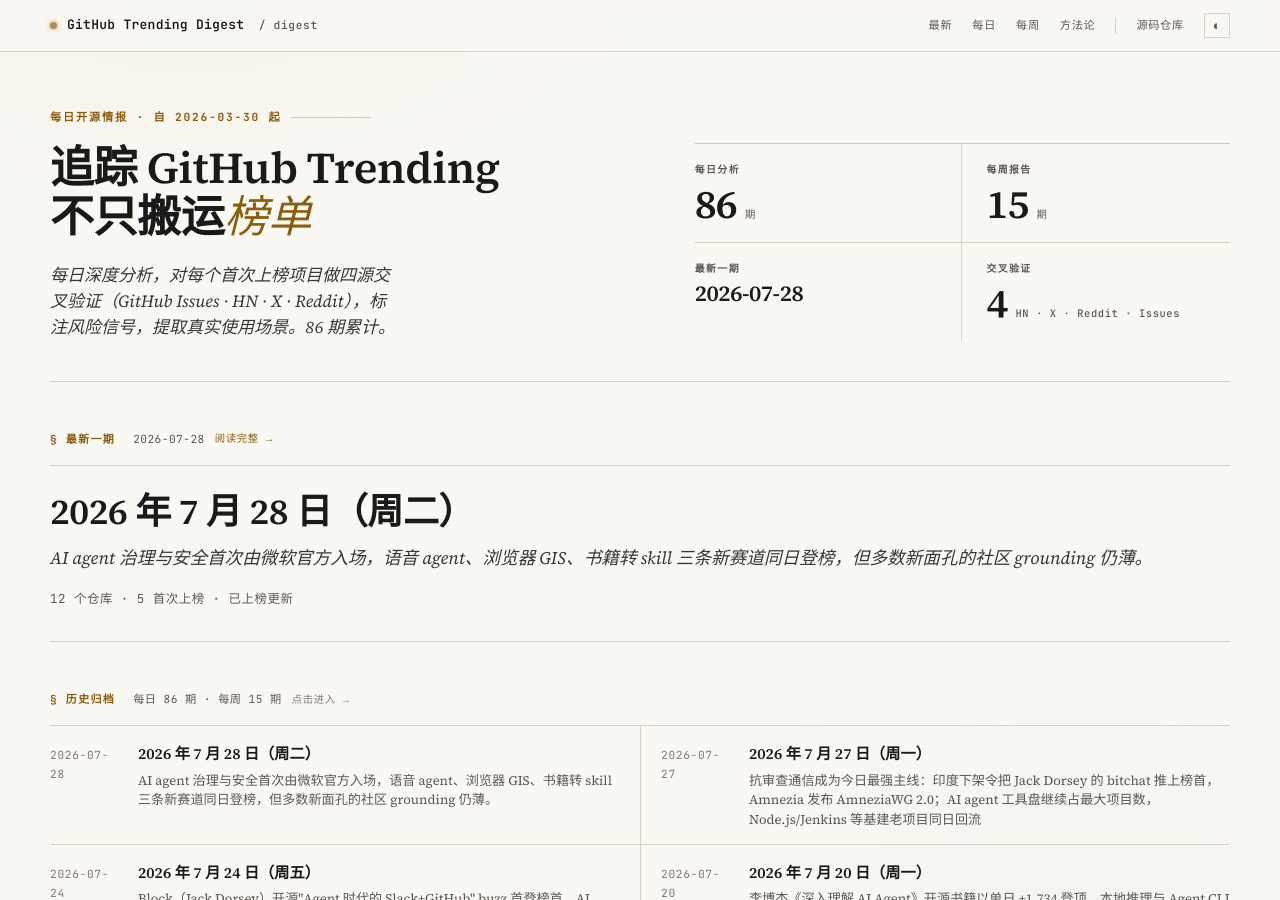
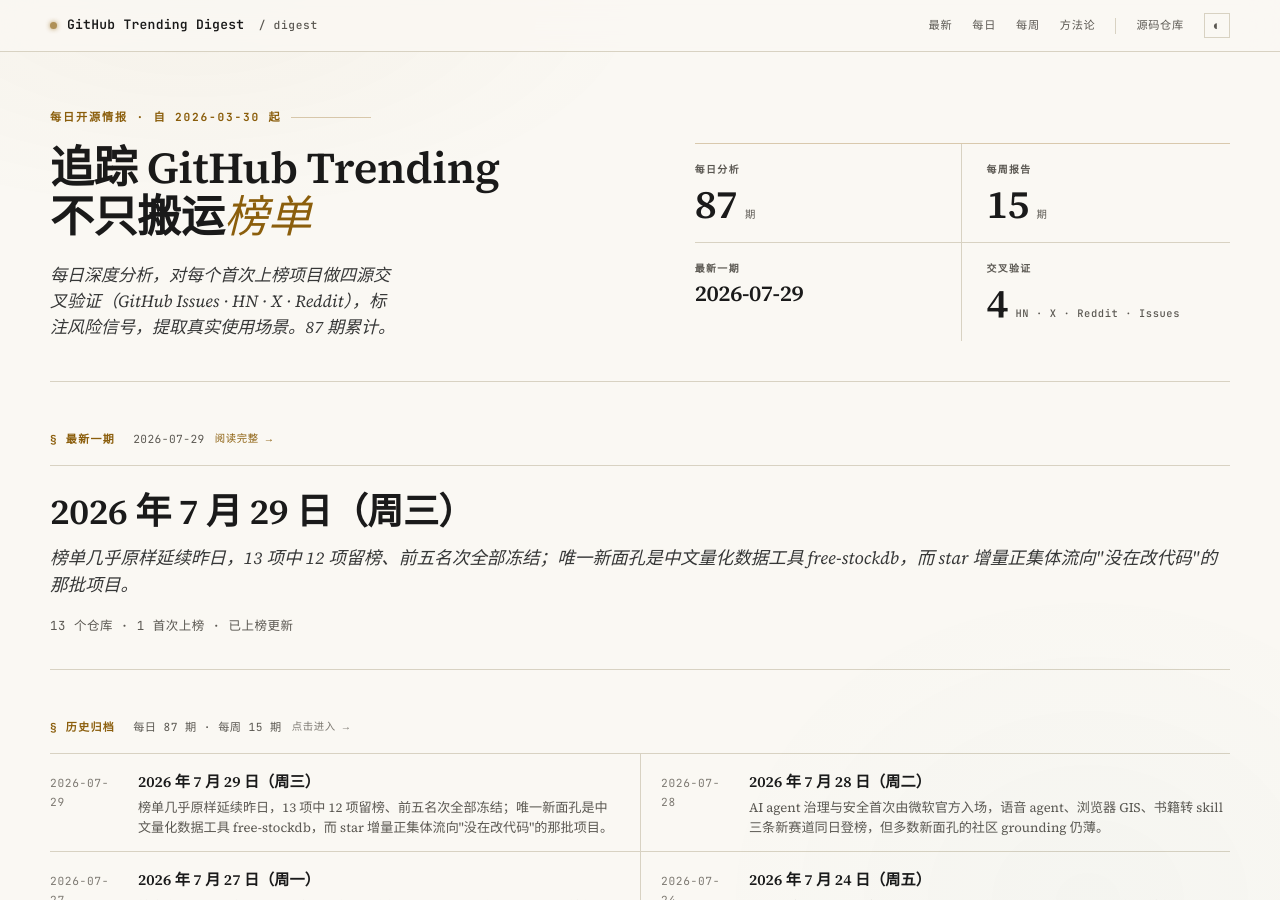
Before and after one commit to maxzyma/github-trending-digest, a Jekyll site: the page built from index.md, in a window 1280 px wide and 900 px high. Built offline with Jekyll 4.4.1, drawn with Linux system fonts in a browser that asks for light colours; part of the change alters nothing that is shown; some of the changed text lies outside the part shown.

Commit message:
daily: 2026-07-29 — list carries over from 07-28 (12/13 retained), sole NEW free-stockdb; star growth decoupled from code activity
Generated with Claude Code

```diff
--- /dev/null
+++ b/daily/2026-07-29-analysis.md
@@ -0,0 +1,166 @@
+---
+layout: daily
+date: 2026-07-29
+title: GitHub Trending 深度分析 — 2026 年 7 月 29 日（周三）
+subtitle: 榜单几乎原样延续昨日，13 项中 12 项留榜、前五名次全部冻结；唯一新面孔是中文量化数据工具 free-stockdb，而 star 增量正集体流向"没在改代码"的那批项目。
+total: 13
+new_count: 1
+new_repos:
+  - repo: hello245m/free-stockdb
+    stars: 1339
+    star_delta: 50
+    lang: HTML
+    source_strength: 中
+    risk_tags: ['vanity', 'stability', 'compliance', 'privacy', 'dependency', 'bus_factor']
+updated_repos:
+  - repo: pascalorg/editor
+    change: "="
+    days_listed: 2
+  - repo: jenkinsci/jenkins
+    change: "="
+    days_listed: 3
+  - repo: moeru-ai/airi
+    change: "="
+    days_listed: 2
+  - repo: andrewyng/aisuite
+    change: "="
+    days_listed: 3
+  - repo: affaan-m/ECC
+    change: "="
+    days_listed: 2
+  - repo: huggingface/speech-to-speech
+    change: ↓1
+    days_listed: 2
+  - repo: virgiliojr94/book-to-skill
+    change: ↓1
+    days_listed: 2
+  - repo: opengeos/GeoLibre
+    change: ↓1
+    days_listed: 2
+  - repo: paperswithbacktest/awesome-systematic-trading
+    change: ↓1
+    days_listed: 2
+  - repo: microsoft/agent-governance-toolkit
+    change: ↓1
+    days_listed: 2
+  - repo: yorukot/superfile
+    change: ↓1
+    days_listed: 3
+  - repo: bradautomates/claude-video
+    change: ↓1
+    days_listed: 2
+---
+
+# GitHub Trending 深度分析 — 2026 年 7 月 29 日（周三）
+
+_榜单几乎原样延续昨日，13 项中 12 项留榜、前五名次全部冻结；唯一新面孔是中文量化数据工具 free-stockdb，而 star 增量正集体流向"没在改代码"的那批项目。_
+
+_项目总数: 13 | 首次上榜: 1 | 重新上榜: 0 | 已上榜更新: 12 | 数据源: https://github.com/trending_
+
+## 本日主线
+
+**主线一：榜单地图 — 昨日阵容整体留榜，赛道结构未变，只在末位插入一个中文量化工具。** 今日 13 项中 12 项来自昨日名单，前五（pascalorg/editor、jenkinsci/jenkins、moeru-ai/airi、andrewyng/aisuite、affaan-m/ECC）名次一格未动，第 6 位插入唯一 NEW —— hello245m/free-stockdb（A 股本地行情数据库），其后 7 项整体顺延一位。赛道仍是四组：① **AI agent 工具链与治理**（ECC、book-to-skill、claude-video、aisuite、microsoft/agent-governance-toolkit）；② **语音/陪伴 agent**（airi、huggingface/speech-to-speech）；③ **专业领域工具**（GeoLibre、pascalorg/editor，今日新增 free-stockdb）；④ **成熟基础设施与清单**（jenkins、superfile、awesome-systematic-trading）。对读者的含义很直接：今天没有新赛道出现，值得投入注意力的是昨日已识别项目的**扩散速度差异**，而不是名单本身。
+
+**主线二：量化数据工程被单独拎出来了 —— free-stockdb 的卖点不是策略，而是"把全市场分钟线搬到本地"。** 这是今日唯一 NEW，也是本 tracker 少见的中文个人项目：双击 exe 同步 A 股全市场日/周/月/分钟 K 线到本机，再起本地服务，通过 Python SDK / HTTP / Excel-WPS / 网页 / MCP 五种方式查询，内置 39 指标、复权因子与申万+概念板块映射。它和榜上 awesome-systematic-trading 构成一条隐含的量化线：清单解决"用什么框架"，free-stockdb 解决更前置也更脏的"数据从哪来、怎么不被限频封 IP"。对个人量化研究者，这是真实痛点；但它同时是今日最需要谨慎解读的项目——核心是仓库外的预编译 exe，数据镜像地址不在仓库里，1,339 stars 对应 8 个 subscribers 与零独立第三方讨论（详见项目段）。
+
+**主线三：今天最值得记的一条数据是"star 增量与代码活跃度继续脱钩"，且比昨天更极端。** 今日最高单日增量是 bradautomates/claude-video 的 +988，而它最后一次 push 停在 2026-07-01，已近一个月无提交；yorukot/superfile +662、opengeos/GeoLibre +607 属于有维护支撑的扩散；反过来，每天在跑 CI、合依赖的 microsoft/agent-governance-toolkit 今日只有 +46，andrewyng/aisuite 只有 +62。也就是说，今日名单的排序与增量基本由**传播长尾**决定，与工程投入几乎无关。这不是本日独有现象，但连续两天同一形态出现，值得读者在读任何 Trending 名单时默认打折。
+
+**主线四：榜单解读提醒 — "留榜"不等于"持续被采用"。** 12 项留榜、前五冻结容易被读成"这些项目正在稳定获得采用"，但从 subscribers 与外部讨论看，多数留榜项目的比值仍在 150:1 以上（ECC 192:1、airi 265:1、claude-video 229:1、superfile 365:1、free-stockdb 167:1）。Trending 的留榜更多反映话题惯性，判断是否值得投入仍需看 `pushed_at` 与除作者以外的独立讨论。
+
+## NEW 项目
+
+### [hello245m/free-stockdb](https://github.com/hello245m/free-stockdb) — NEW ⭐ 1,339（+50）| HTML | 信源：中
+
+**它是什么**: 一个装在自己电脑上的"A 股行情数据库"。双击一个更新程序，它把整个 A 股市场的日线、周线、月线和 1/5/15/30 分钟 K 线下载到本机文件夹；再双击另一个程序，本机就起了一个数据服务（默认 `127.0.0.1:7899`）。之后你想查行情，可以用 Python、HTTP 接口、Excel/WPS 公式、浏览器网页，甚至让 Claude/Cursor 通过 MCP 直接问它。
+
+**解决什么问题**: 做 A 股量化研究，真正卡住人的往往不是策略，而是数据工程。逐只股票去调远程免费接口会被限频甚至封 IP，作者自述拉一遍全市场分钟线要 3-5 天。数据落到本地之后，回测和指标计算只读本机文件，速度快、可离线、可在局域网里多人共享同一份数据。它还预置了 39 个技术指标、复权因子，以及申万三级行业与约 1,200 个概念板块的映射，省掉自己拼板块归属的活。
+
+**谁在用、怎么用**（来自 Issues/中文社区）:
+- 全市场分钟线批量回测：这是项目的主场景，README 与 issue #7 的用户实测反馈更新器能跑到 30-50MB/s。
+- 非编程路径取数：Excel/WPS 直接用公式拉行情，适合不写代码的研究者；#17 有用户反馈 MCP 目录文件被误删，说明 MCP 接入确有人在用。
+- 跨市场与跨平台需求外溢：#20 求美股/港股、#23 求单股下载、#1 求 mac/linux（有人已尝试用 wine 跑），需求踊跃说明存在真实使用意愿，而非纯收藏。
+
+**社区怎么评价**:
+- 正面: 下载速度与"本地化"思路获认可；forks 213、issue 里持续有功能诉求，是真实使用信号。
+- 负面: 数据正确性与合并停滞是主要问题——#50 报告分钟/周/月聚合 K 线的 open/close 颠倒（范围查询方向与时间映射不一致），这类缺陷会直接污染回测结论，对应修复 PR #51 至今 open；外部贡献者 im47cn 提交的 #45（HTTP 参数未 URL-decode）、#46（单线程 accept loop）两个 P0/P1 修复同样未合并。#7 中作者明确不考虑内网 http 代理支持，#49 询问在线更新无回复。
+- 健康度: 1,339 ⭐ / 8 subscribers ≈ **167:1**；forks 213，open issues 5；仓龄仅 2.7 个月（2026-05-08 建仓），MIT；唯一 contributor `hello245m`（35 commits）。仓库内实际代码仅约 30KB C++（`server.cpp` / `updater.cpp`）加 Python 封装，分发物是预编译 exe；#19 问是否开源，作者答"后续可以考虑……担心开源后诞生 n 个收费版"，即核心引擎目前是闭源二进制。仅 1 个 release（测试版 0.2.1），README 仍写"即将提供 mac 和 linux 版本"。外部讨论：HN 无讨论，X 无讨论，Reddit 无讨论，中文侧仅作者自荐的 V2EX 帖（t/1229982，标题即"快速破 1000 星"）且 0 回复，知乎/掘金无第三方评测。
+
+**风险与争议**:
+- **vanity**: 167:1 的 stars/subscribers 比、2.7 个月仓龄、HN/X/Reddit 全无讨论、中文侧只有作者自荐 0 回复帖——传播热度与可验证社区足迹明显不匹配。
+- **stability**: 仅 0.2.1"测试版本"，且存在分钟/周/月 K 线 open/close 颠倒这类会改变回测结论的正确性缺陷，修复 PR 未合并；仅支持 Windows。
+- **compliance**: 数据来源与再分发授权未披露。`docs/DATA_SOURCE.md` 声明更新器"不内置任何数据地址"，改读 `sync_url.txt` 指向的镜像；但仓库内的 `sync_url.txt` 全是注释、无实际地址，真实镜像地址只在 Release zip 内——数据供给链在仓库之外、不可审计，而 README 免责声明把数据版权与再分发责任推给"镜像发布者与使用者"。
+- **privacy**: 核心为闭源预编译 exe、无 CI 可复现构建，且会主动出网同步数据；上生产机前需自行做二进制核验与出网监控。
+- **dependency**: 数据可用性完全取决于作者维护的镜像节点，镜像一停整套工具即失效。
+- **bus_factor**: 单人 35 commits，三个外部修复 PR 长期未合。
+
+**技术备注**: C++ 服务端（GitHub 语言统计为 HTML，因仓库内网页查询界面占比高）+ Python SDK，MIT，2026-05-08 建仓；本地服务默认 `127.0.0.1:7899`，提供 Python / HTTP / Excel-WPS / HTML / MCP 五种查询入口；数据经 `manifest.txt` 做 SHA-256 校验；当前仅 Windows。未 clone 进 `repos/`——分发物是仓库外的预编译二进制，源码侧可分析内容有限，API 与源码树核验已足够。
+
+## 已上榜更新
+
+### pascalorg/editor — =（连续上榜 2 天）| rank 1
+
+- **Stars**: 18,792（今日 +341；累计 +386 since 昨日）
+- **更新**: 3D 建筑设计编辑器，连续第二天占据榜首，增量较昨日 +415 略降。subscribers 113（约 166:1）、open issues 31。仍未见公开事件锚点（版本发布、HN 帖）解释本轮回归，属传播长尾。
+
+### jenkinsci/jenkins — =（连续上榜 3 天）| rank 2
+
+- **Stars**: 26,083（今日 +180；累计 +72 since 昨日）
+- **更新**: 名次守在 #2。注意 GitHub 报的"今日 +180"与我方昨日 26,011 → 今日 26,083 的净增 +72 有明显落差，说明存在取关/统计窗口差异；老牌 CI 平台的注意力回流已进入衰减段。3,598 open issues 属十五年期项目的结构性特征。
+
+### moeru-ai/airi — =（连续上榜 2 天）| rank 3
+
+- **Stars**: 44,808（今日 +797；累计 +220 since 昨日）
+- **更新**: 自托管陪伴型 agent，增量与昨日 +796 几乎持平，是留榜项目中最稳定的一条。subscribers 169（约 265:1）、open issues 178、今日凌晨仍有 push，维护活跃。与 speech-to-speech 共同支撑今日语音 agent 线。
+
+### andrewyng/aisuite — =（连续上榜 3 天）| rank 4
+
+- **Stars**: 15,702（今日 +62；累计 +100 since 昨日）
+- **更新**: 多家 LLM 的统一调用层，增量从昨日 +185 收缩到 +62，热度明显退潮但排名靠留榜惯性守住 #4。subscribers 183（约 86:1，今日名单中比值最健康者之一）、open issues 140；最后 push 2026-07-25。
+
+### affaan-m/ECC — =（连续上榜 2 天）| rank 5
+
+- **Stars**: 234,862（今日 +636；累计 +299 since 昨日）
+- **更新**: agent harness 性能优化系统。仓龄约半年、23 万 star，仍是月报点名的短龄超高 star 样本；subscribers 1,224（约 192:1）、forks 35,788（fork:star ≈ 1:6.6）、open issues 89，比值与昨日持平。今日凌晨有 push，代码侧活跃，但采用证据仍需谨慎解读。
+
+### huggingface/speech-to-speech — ↓1（连续上榜 2 天）| rank 7
+
+- **Stars**: 7,304（今日 +227；累计 +362 since 昨日）
+- **更新**: HF 官方本地语音 agent 流水线，增量较昨日 +177 反而上升，说明 X 侧转发扩散仍在继续。subscribers 93（约 79:1）、open issues 115。无新版本事件；昨日记录的延迟与音频断续（#24、#108）仍是最热 issue，未见修复动向。
+
+### virgiliojr94/book-to-skill — ↓1（连续上榜 2 天）| rank 8
+
+- **Stars**: 11,500（今日 +423；累计 +553 since 昨日）
+- **更新**: 把技术书 PDF 编译成 Claude Code skill。增量维持在 +400 区间，subscribers 62 → 比值升至约 **185:1**（昨日 180:1），即 star 增速继续快于订阅增速。open issues 14、forks 1,344，最后 push 2026-07-27。昨日记录的版权（compliance）与提取层非拉丁字符丢失问题未见新进展。
+
+### opengeos/GeoLibre — ↓1（连续上榜 2 天）| rank 9
+
+- **Stars**: 3,440（今日 +607；累计 +292 since 昨日）
+- **更新**: 浏览器/桌面/移动端跨端云原生 GIS，增量较昨日 +420 上升，是今日增量增速最快的有维护支撑项目。subscribers 28（约 123:1，较昨日 126:1 略降，属良性方向）、open issues 8，今日凌晨仍在 push。HN v1.0 帖 301 分仍是本轮榜单中最强的单条外部 grounding。
+
+### paperswithbacktest/awesome-systematic-trading — ↓1（连续上榜 2 天）| rank 10
+
+- **Stars**: 9,672（今日 +309；累计 +346 since 昨日）
+- **更新**: 系统化交易资源清单。**最后 commit 仍是 2025-01-22**，停更约 18 个月未 archived，却连续第二天获得三位数 star 增量。subscribers 164（约 59:1，比值正常）、open issues 45、PR 全部积压。今日它与 NEW 的 free-stockdb 同框，构成"量化入门清单 + 数据工程工具"的一对，但读者需知前者已实际弃管。
+
+### microsoft/agent-governance-toolkit — ↓1（连续上榜 2 天）| rank 11
+
+- **Stars**: 5,236（今日 +46；累计 +185 since 昨日）
+- **更新**: 微软官方 agent 治理/零信任身份/沙箱套件，今日增量仅 +46，是全榜倒数第二，与其产业分量形成鲜明反差——说明"agent 治理"目前还是机构议题，不是开发者自发热点。subscribers 77（约 68:1）、open issues 161，今日凌晨仍有 push。昨日记录的策略路径 fail-open（#3137、#3360）与身份取自不可信 header 的实现落差未见公开修复披露；对该项目的评估仍应落到具体代码路径，而非 README 的 "10/10 OWASP" 徽章。
+
+### yorukot/superfile — ↓1（连续上榜 3 天）| rank 12
+
+- **Stars**: 21,507（今日 +662；累计 +229 since 昨日）
+- **更新**: Go 写的现代终端文件管理器，第三天仍保持 +662 的高增量，是本轮最持久的扩散之一。subscribers 59 → 约 **365:1**，比值偏高但对 CLI 工具属常见结构（装了就用、不订阅通知），不宜单凭比值判定空心。open issues 220，最后 push 2026-07-28。
+
+### bradautomates/claude-video — ↓1（连续上榜 2 天）| rank 13
+
+- **Stars**: 12,150（今日 +988，为今日最高单日增量；累计 +354 since 昨日）
+- **更新**: 让 Claude"看"视频的 skill（下载/抽帧/转写）。**最后 push 仍是 2026-07-01**，近一个月零提交却连续两天拿下全榜最高 star 增量（昨日 +989、今日 +988，增量几乎不衰减）。subscribers 53（约 229:1）、open issues 78、forks 1,220。这种"增量恒定 + 代码静止"的组合是典型的外部渠道持续投放特征，与自然口碑扩散（通常呈衰减曲线）形态不同，需谨慎解读。
+
+## 如何理解今天的热度信号
+
+今天最有信息量的不是名单内容，而是**留榜结构本身**：13 项中 12 项留榜、前五名次全部冻结。这种冻结容易被读成"这批项目正在稳定获得采用"，但把增量和 `pushed_at` 并排看，结论正好相反——排名前列的稳定性主要来自话题惯性，而当天的 star 增量正集体流向代码静止的项目：claude-video 近一个月无提交、连续两天 +988/+989；awesome-systematic-trading 停更 18 个月、连续两天三位数增量。与之相对，每天在合 PR、跑 CI 的 microsoft/agent-governance-toolkit 只有 +46，andrewyng/aisuite 只有 +62。
+
+对读者的两条实用判据没有变，今天只是更好用了：看 `pushed_at`（还有人在改吗）、找一条作者之外的独立外部讨论（除了作者和聚合站，有人评价吗）。按这两条，今日最经得起检验的是 GeoLibre（HN 301 分 + 今日仍在 push）、airi（+797 且凌晨有 push）、以及 jenkins / aisuite / superfile 这类有长期维护史的项目；最需要谨慎的仍是停更清单与传播驱动型 skill。
+
+对今日唯一 NEW 的 free-stockdb，还要补一条只在这类工具上出现的判据：**分发物是否可审计**。它的核心是仓库外的预编译 Windows exe，数据镜像地址不在仓库、只在 Release zip 内，没有 CI 可复现构建；而它要做的事恰好是长期驻留在你机器上、持续出网同步数据。对于要跑真金白银策略的人，先解决两件事再谈用不用：一是 #50 那个 open/close 颠倒的聚合 K 线缺陷是否已修（它会直接改变回测结论），二是自己做二进制与出网行为核验。热度只有 1,339 stars，风险却和这个量级不成比例。
--- /dev/null
+++ b/daily/2026-07-29.md
@@ -0,0 +1,19 @@
+# GitHub Trending 每日榜单 — 2026 年 7 月 29 日（周三）
+
+| # | 项目 | Stars | 今日 | 排名变化 |
+|---|------|-------|------|---------|
+| 1 | [pascalorg/editor](https://github.com/pascalorg/editor) | 18,792 | +341 | = |
+| 2 | [jenkinsci/jenkins](https://github.com/jenkinsci/jenkins) | 26,083 | +180 | = |
+| 3 | [moeru-ai/airi](https://github.com/moeru-ai/airi) | 44,808 | +797 | = |
+| 4 | [andrewyng/aisuite](https://github.com/andrewyng/aisuite) | 15,702 | +62 | = |
+| 5 | [affaan-m/ECC](https://github.com/affaan-m/ECC) | 234,862 | +636 | = |
+| 6 | [hello245m/free-stockdb](https://github.com/hello245m/free-stockdb) | 1,339 | +50 | NEW |
+| 7 | [huggingface/speech-to-speech](https://github.com/huggingface/speech-to-speech) | 7,304 | +227 | ↓1 |
+| 8 | [virgiliojr94/book-to-skill](https://github.com/virgiliojr94/book-to-skill) | 11,500 | +423 | ↓1 |
+| 9 | [opengeos/GeoLibre](https://github.com/opengeos/GeoLibre) | 3,440 | +607 | ↓1 |
+| 10 | [paperswithbacktest/awesome-systematic-trading](https://github.com/paperswithbacktest/awesome-systematic-trading) | 9,672 | +309 | ↓1 |
+| 11 | [microsoft/agent-governance-toolkit](https://github.com/microsoft/agent-governance-toolkit) | 5,236 | +46 | ↓1 |
+| 12 | [yorukot/superfile](https://github.com/yorukot/superfile) | 21,507 | +662 | ↓1 |
+| 13 | [bradautomates/claude-video](https://github.com/bradautomates/claude-video) | 12,150 | +988 | ↓1 |
+
+> 数据源：<https://github.com/trending> · 抓取于 2026-07-29
--- a/index.md
+++ b/index.md
@@ -37,6 +37,7 @@ title: GitHub Trending Digest
 
 ## Daily Analysis
 
+- [2026-07-29](daily/2026-07-29-analysis) — 13 项中仅 1 个 NEW：榜单几乎原样延续昨日（12 项留榜、前五名次全部冻结），赛道结构未变，agent 工具链、语音/陪伴 agent、专业领域工具与成熟基建继续并行；唯一新面孔是中文量化数据工具 hello245m/free-stockdb（把 A 股全市场日线到分钟线搬到本地，提供 Python/HTTP/Excel/MCP 五种取数入口）；今日 star 增量集体流向代码静止的项目（claude-video 近一月无提交仍拿 +988、awesome-systematic-trading 停更 18 个月仍 +309），而每日在 push 的 microsoft/agent-governance-toolkit 只有 +46，热度与工程投入脱钩明显，free-stockdb 的闭源 exe 分发与仓库外数据镜像需谨慎解读
 - [2026-07-28](daily/2026-07-28-analysis) — 12 项中 5 个 NEW：AI agent 治理与安全首次由微软官方入场（agent-governance-toolkit 提供策略引擎/agent 身份/沙箱/审计并做成 Claude Code hook），语音 agent（huggingface/speech-to-speech）、浏览器端 GIS（opengeos/GeoLibre）、书籍转 skill（book-to-skill）三条新赛道同日登榜，Jenkins/aisuite/superfile 等成熟工具继续回流；agent-governance-toolkit 的 fail-open 策略路径与"覆盖 OWASP Agentic Top 10"宣称存在落差，awesome-systematic-trading 已停更约 18 个月仍在榜，需谨慎解读
 - [2026-07-27](daily/2026-07-27-analysis) — 17 项中 7 个 NEW：抗审查通信首次成为最强主线，印度下架令把 Jack Dorsey 的 bitchat（含 Android 端）推上榜首、Amnezia 发布 AmneziaWG 2.0；AI agent 工具仍占最大项目数但以 t3code、impeccable、claude-cookbooks、aisuite、Instatic 等老面孔回流为主，Node.js、Jenkins、superfile、Chat2DB 等基建项目同日首入 tracker；Chat2DB 的 source-available 许可与"开源"表述落差、Kronos 停更 3 个半月仍持续吸星需谨慎解读
 - [2026-07-24](daily/2026-07-24-analysis) — 15 项中 9 个 NEW：Block（Jack Dorsey）开源"Agent 时代的 Slack+GitHub" buzz 登顶，AI agent 协作/编码工具占最大盘，阿里 open-code-review 与 Automattic harper 等企业级开源件同日在榜，jellyfin、Apollo-11、likec4、Pumpkin 等成熟开发工具集中回流；ego-lite、text-to-cad 等短龄高比值项目需结合社区 grounding 解读
```
